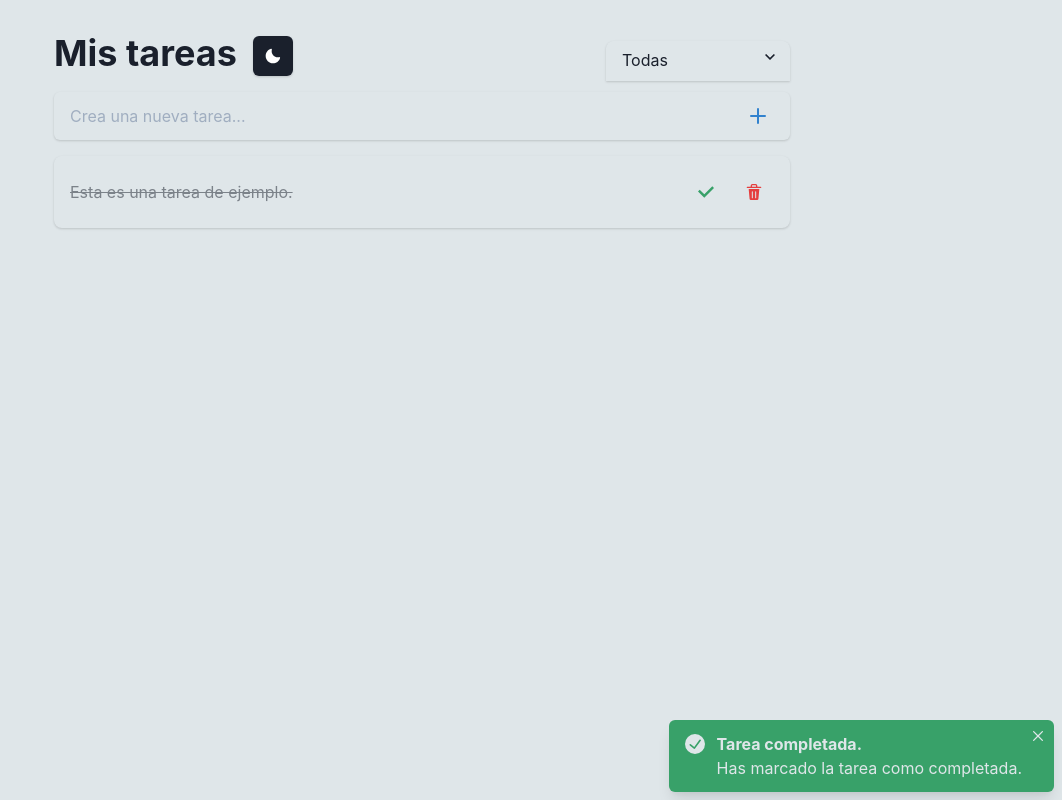
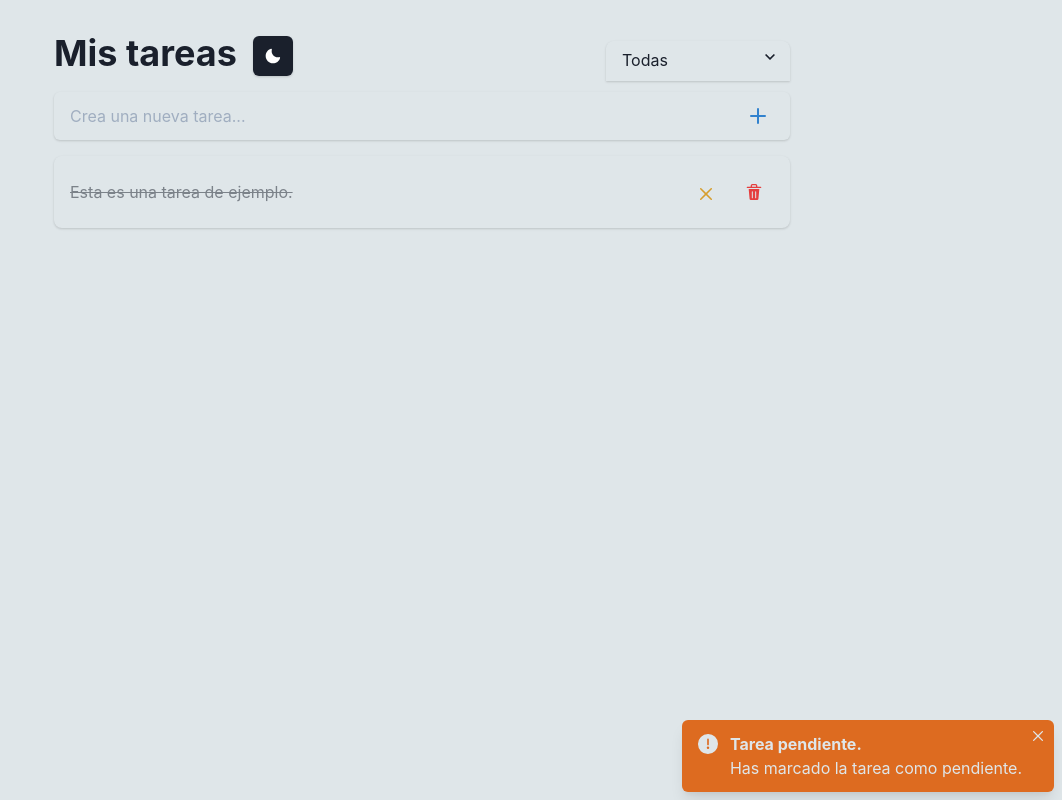
Before and after one commit to en44no/todo-app, a React (Create React App) app: page / in a window 1280 px wide. Both pictures are taken after a click on the button 924 px from the left and 192 px from the top of the page. Shown: the whole page, without its empty margins (218-1280 px from the left). Built offline with nearby package versions, Linux system fonts and the light colour scheme.

Commit message:
Added different buttons, text and notifications for completed and pending toDos

```diff
--- a/src/components/ToggleToDo.jsx
+++ b/src/components/ToggleToDo.jsx
@@ -1,6 +1,6 @@
 import React, { useContext } from 'react';
 import { Box, IconButton, useToast } from '@chakra-ui/react';
-import { CheckIcon } from '@chakra-ui/icons';
+import { CheckIcon, CloseIcon } from '@chakra-ui/icons';
 import ToDoContext from '../context/ToDoContext';
 //
 
@@ -10,13 +10,12 @@ const ToggleToDo = (toDo) => {
 
   const toggle = () => {
     toggleToDo(toDo.toDo);
-    const id = 4;
-    if (!toast.isActive(id)) {
     toast({
-        id: 4,
-        title: 'Tarea completada.',
-        description: 'Has marcado la tarea como completada.',
-        status: 'success',
+      title: toDo.toDo.completed ? 'Tarea completada.' : 'Tarea pendiente.',
+      description: `Has marcado la tarea como ${
+        toDo.toDo.completed ? 'completada.' : 'pendiente.'
+      }`,
+      status: toDo.toDo.completed ? 'success' : 'warning',
       duration: 5000,
       position: 'bottom-right',
       isClosable: true,
@@ -24,7 +23,6 @@ const ToggleToDo = (toDo) => {
     setTimeout(() => {
       toast.close();
     }, 5000);
-    }
   };
 
   return (
@@ -39,11 +37,19 @@ const ToggleToDo = (toDo) => {
         transform: 'scale(1.05)',
       }}
     >
+      {toDo.toDo.completed ? (
         <IconButton
           variant='ghost'
-        aria-label='toggleToDo'
+          aria-label='toggleToDoToPending'
+          icon={<CloseIcon color='yellow.500' fontSize='0.75rem' mt='0.2rem' />}
+        />
+      ) : (
+        <IconButton
+          variant='ghost'
+          aria-label='toggleToDoToCompleted'
           icon={<CheckIcon color='green.500' />}
         />
+      )}
     </Box>
   );
 };
```
Lines whose indentation alone changed are shown as unchanged.
